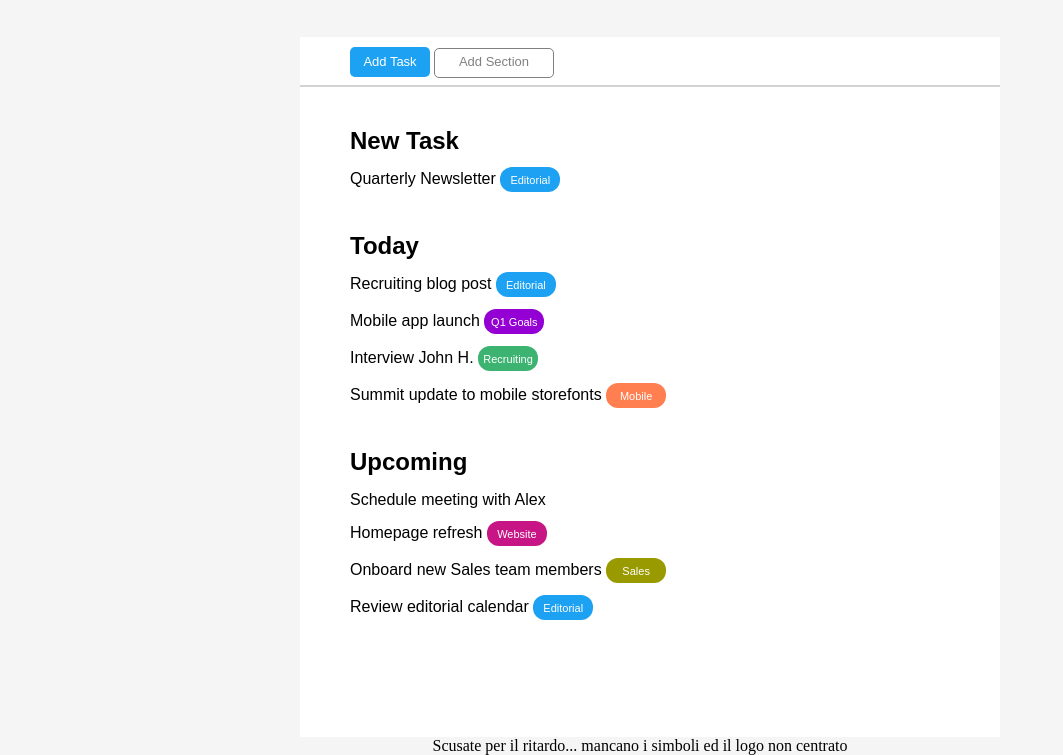
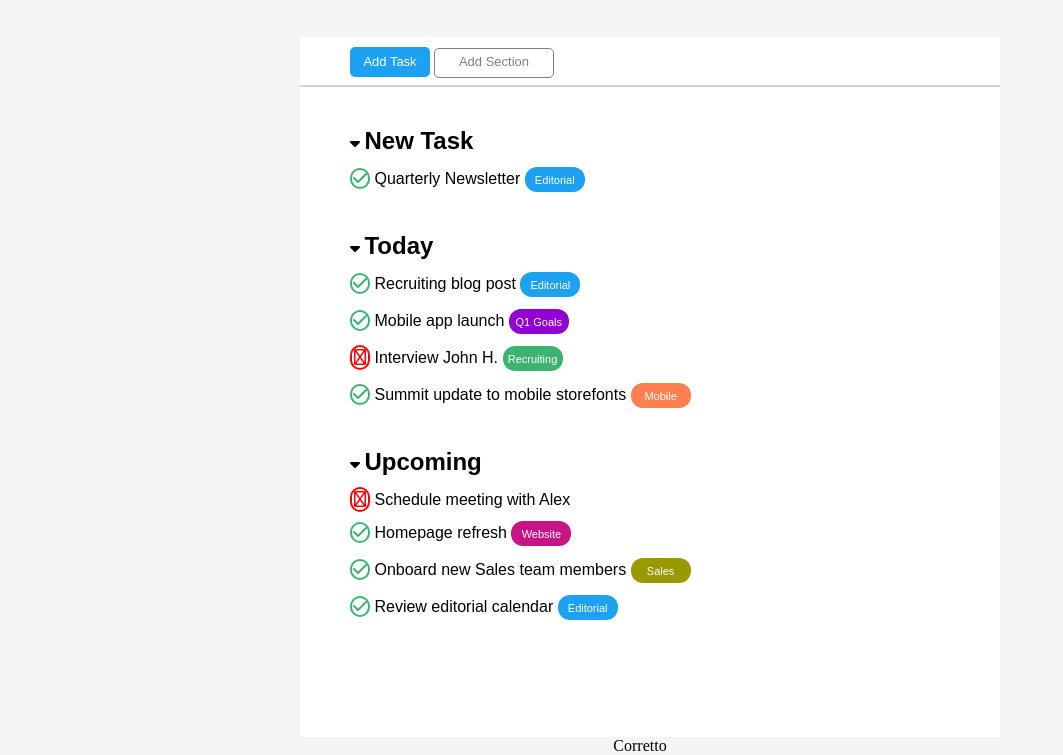
Before and after one commit to UniversoCaotico1997/html-css-toboolist, a plain HTML site: page index.html in a window 1280 px wide. Shown: the part 61-816 px from the top of the page, without its empty margins (0-1063 px from the left). Drawn offline with Linux system fonts and the light colour scheme.

Commit message:
revisiting commit

```diff
--- a/index.html
+++ b/index.html
@@ -4,6 +4,7 @@
     <meta charset="UTF-8">
     <meta http-equiv="X-UA-Compatible" content="IE=edge">
     <meta name="viewport" content="width=device-width, initial-scale=1.0">
+    <link rel="stylesheet" href="https://cdnjs.cloudflare.com/ajax/libs/font-awesome/6.2.0/css/all.min.css" integrity="sha512-xh6O/CkQoPOWDdYTDqeRdPCVd1SpvCA9XXcUnZS2FmJNp1coAFzvtCN9BmamE+4aHK8yyUHUSCcJHgXloTyT2A==" crossorigin="anonymous" referrerpolicy="no-referrer" />
     <link rel="stylesheet" href="style.css">
     <title>Document</title>
 </head>
@@ -18,19 +19,23 @@
         <div class="box">
             <section>
                 <div class="serch_bar">
-                    <div class="container_blue">
+                    <bottom class="container_blue">
                        Add Task
-                    </div>
-                    <div class="container_white">
-                       Add Section
-                    </div>
+                    </bottom>
+                    <bottom class="container_white">
+                        Add Section
+                    </bottom>
+
+
                 </div>
             </section>
 
             <section>
                 <div class="row">
+                    <span><i class="fa-solid fa-caret-down"></i></span>
                     <h2>New Task</h2>
                     <div class="circle"></div>
+                    <span class="check"><i class="fa-solid fa-check"></i></span>
                     <p class="space">Quarterly Newsletter</p>
                     <div class="blue">Editorial</div>
                 </div>
@@ -38,20 +43,25 @@
 
             <section>
                 <div class="row">
+                    <span><i class="fa-solid fa-caret-down"></i></span>
                     <h2>Today</h2>
                     <div class="circle"></div>
+                    <span class="check"><i class="fa-solid fa-check"></i></span>
                     <p class="space">Recruiting blog post</p>
                     <div class="blue">Editorial</div>
 
                     <div class="circle"></div>
+                    <span class="check"><i class="fa-solid fa-check"></i></span>
                     <p class="space">Mobile app launch</p>
                     <div id="purple">Q1 Goals</div>
 
                     <div class="circle"></div>
+                    <span class="xmarck"><i class="fa-regular fa-xmark"></i></span>
                     <p class="space">Interview John H.</p>
                     <div id="green">Recruiting</div>
 
                     <div class="circle"></div>
+                    <span class="check"><i class="fa-solid fa-check"></i></span>
                     <p class="space">Summit update to mobile storefonts</p>
                     <div id="orange">Mobile</div>
                 </div>
@@ -59,20 +69,25 @@
 
             <section>
                 <div class="row">
+                    <span><i class="fa-solid fa-caret-down"></i></span>
                     <h2>Upcoming</h2>
                     <div class="circle"></div>
+                    <span class="xmarck"><i class="fa-regular fa-xmark"></i></span>
                     <p class="space">Schedule meeting with Alex</p>
 
 
                     <div class="circle"></div>
+                    <span class="check"><i class="fa-solid fa-check"></i></span>
                     <p class="space">Homepage refresh</p>
                     <div id="pink">Website</div>
 
                     <div class="circle"></div>
+                    <span class="check"><i class="fa-solid fa-check"></i></span>
                     <p class="space">Onboard new Sales team members</p>
                     <div id="yellow">Sales</div>
 
                     <div class="circle"></div>
+                    <span class="check"><i class="fa-solid fa-check"></i></span>
                     <p class="space">Review editorial calendar</p>
                     <div class="blue">Editorial</div>
                 </div>
@@ -82,7 +97,7 @@
     </main>
     <!-- Fine lista -->
     <footer>
-        <p id="the_end">Scusate per il ritardo... mancano i simboli ed il logo non centrato</p>
+        <p id="the_end">Corretto</p>
     </footer>
 </body>
 </html>
--- a/style.css
+++ b/style.css
@@ -67,11 +67,27 @@ body{
     margin-top: 40px;
     font-family: 'Arial',  sans-serif;
 }
+h2, p{
+    display: inline;
+}
 .space{
     display: inline-block;
     margin-top: 15px;
     font-family:'Arial',  sans-serif;
 }
+.check{
+    color: #3CB371;
+    border: 2px solid #3CB371;
+    border-radius: 25px;
+}
+.xmarck{
+    color: red;
+    border: 2px solid red;
+    border-radius: 25px;
+    padding: 2px;
+}
+
+
 
 /* colors */
 .blue{
@@ -145,4 +161,7 @@ body{
 /* fine */
 #the_end{
     text-align: center;
+    display: flex;
+    justify-content: center;
+    align-items: center;
 }
```
